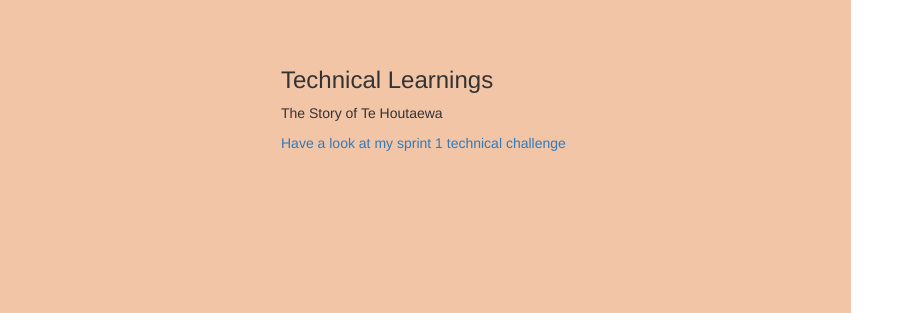
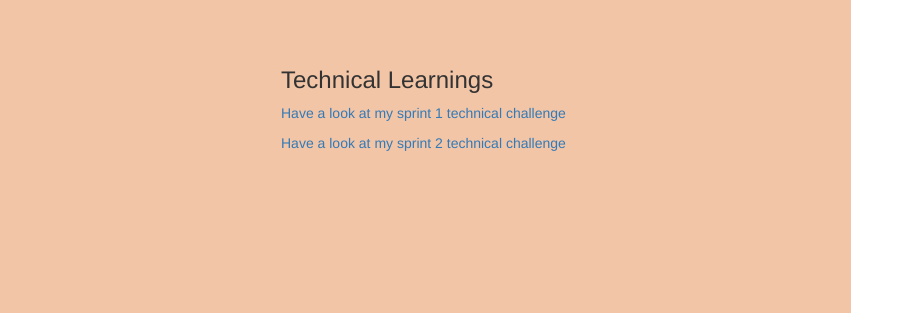
Before and after one commit to ariana-mirus20/ariana-mirus20.github.io, a plain HTML site: page index.html in a window 1280 px wide. Shown: the part 828-1141 px from the top of the page, 374-1280 px from the left. Drawn offline with Linux system fonts and the light colour scheme.

Commit message:
changes to technical learnings

```diff
--- a/index.html
+++ b/index.html
@@ -61,8 +61,12 @@
        </div>
        <div class="col-md-6">
          <h3> Technical Learnings </h3>
-         <p> The Story of Te Houtaewa </p>
+         <p> </p>
         <a href="sprint1-technical.html"> Have a look at my sprint 1 technical challenge</a>
+      </p>
+      <p> </p>
+        <a href="sprint2-technical.html"> Have a look at my sprint 2 technical challenge</a>
+      </p>
        </div>
       </div>
 
```
